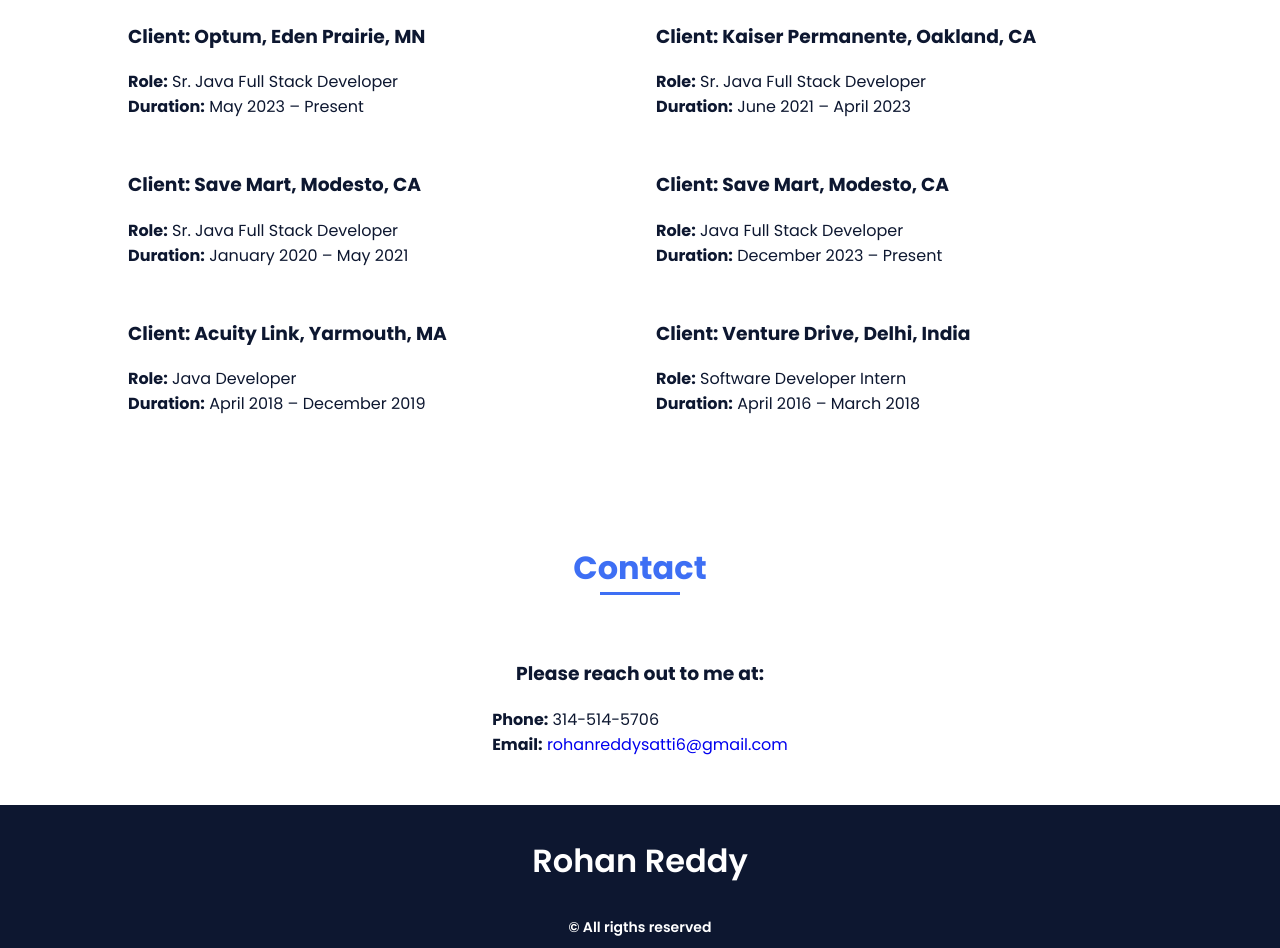
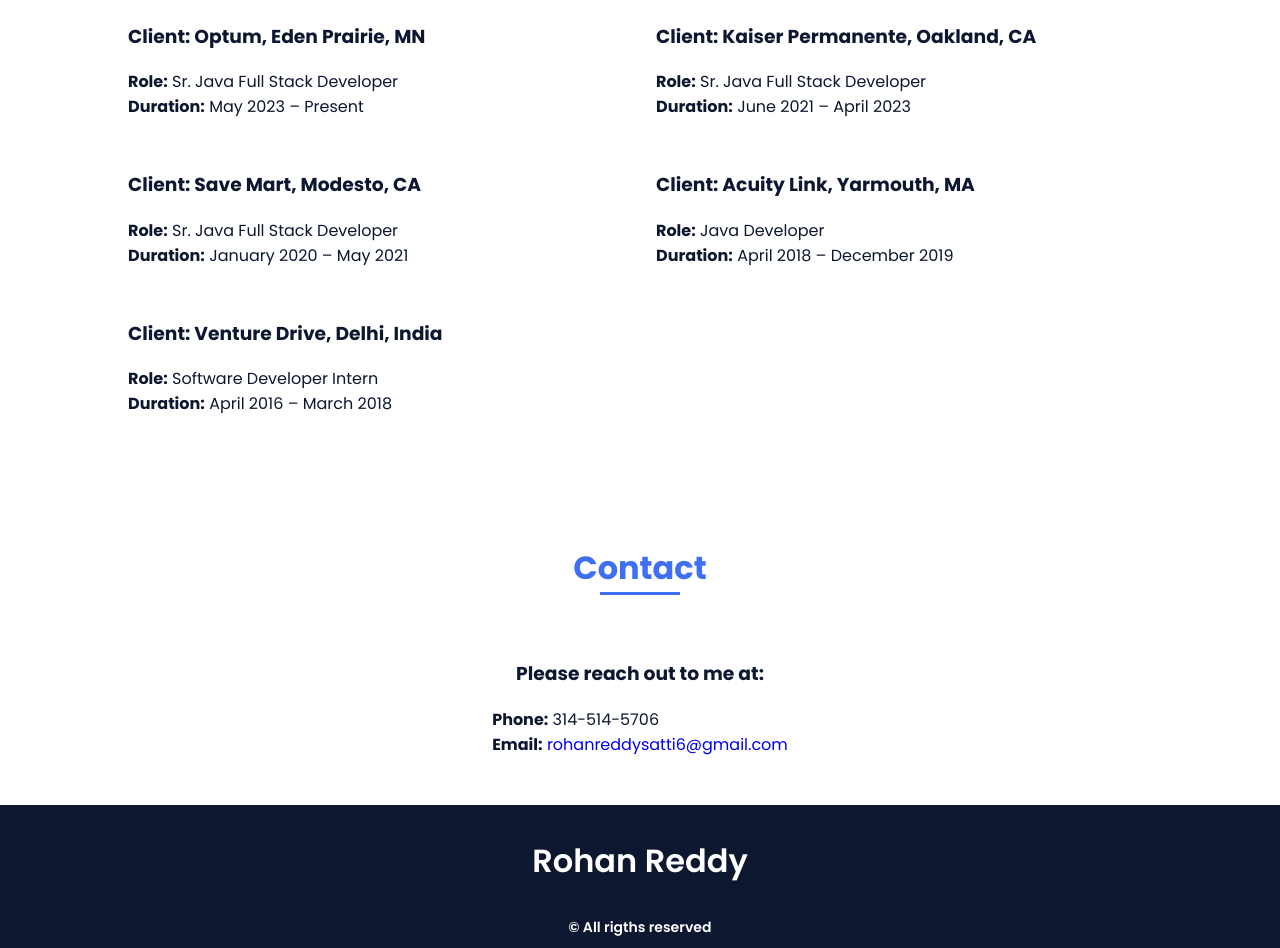
Before and after one commit to rohanreddysatti/rohanreddysatti.github.io, a plain HTML site: page index.html in a window 1280 px wide. Shown: the part 2021-2969 px from the top of the page. Drawn offline with nearby package versions, Linux system fonts and the light colour scheme.

Commit message:
Update index.html

```diff
--- a/index.html
+++ b/index.html
@@ -161,11 +161,6 @@
         <p><strong>Role:</strong> Sr. Java Full Stack Developer</p>
         <p><strong>Duration:</strong> January 2020 – May 2021</p>
      </div>
-                      <div>
-        <h3>Client: Save Mart, Modesto, CA</h3>
-        <p><strong>Role:</strong> Java Full Stack Developer</p>
-        <p><strong>Duration:</strong> December 2023 – Present</p>
-     </div>
                      <div>
         <h3>Client: Acuity Link, Yarmouth, MA</h3>
         <p><strong>Role:</strong> Java  Developer</p>
```
